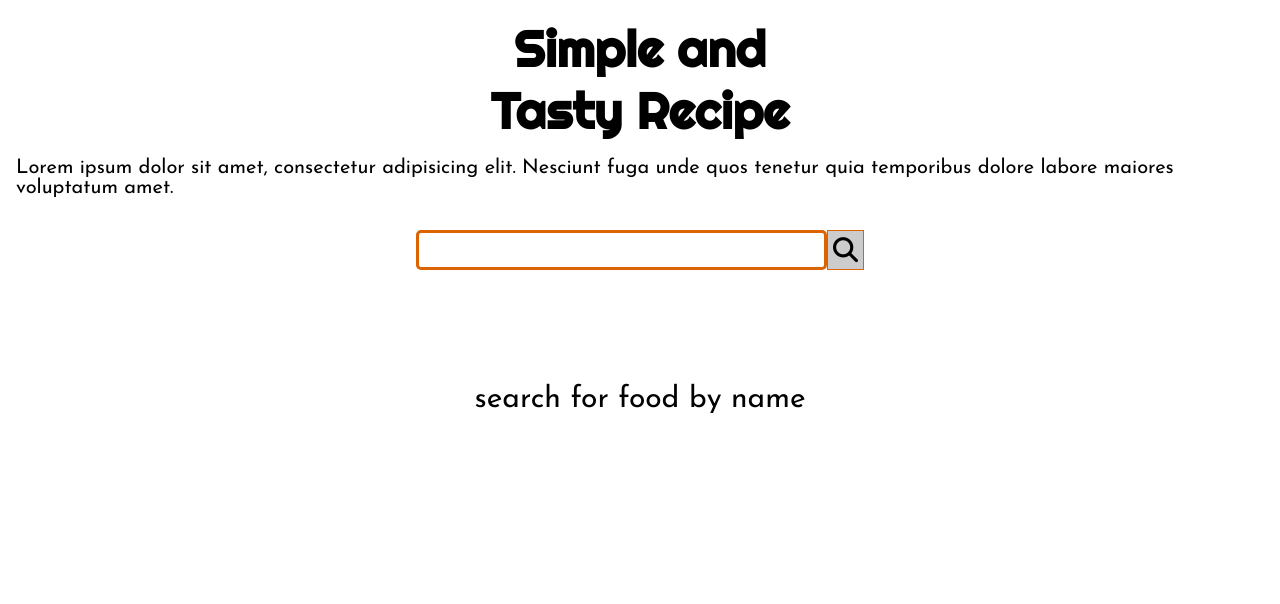
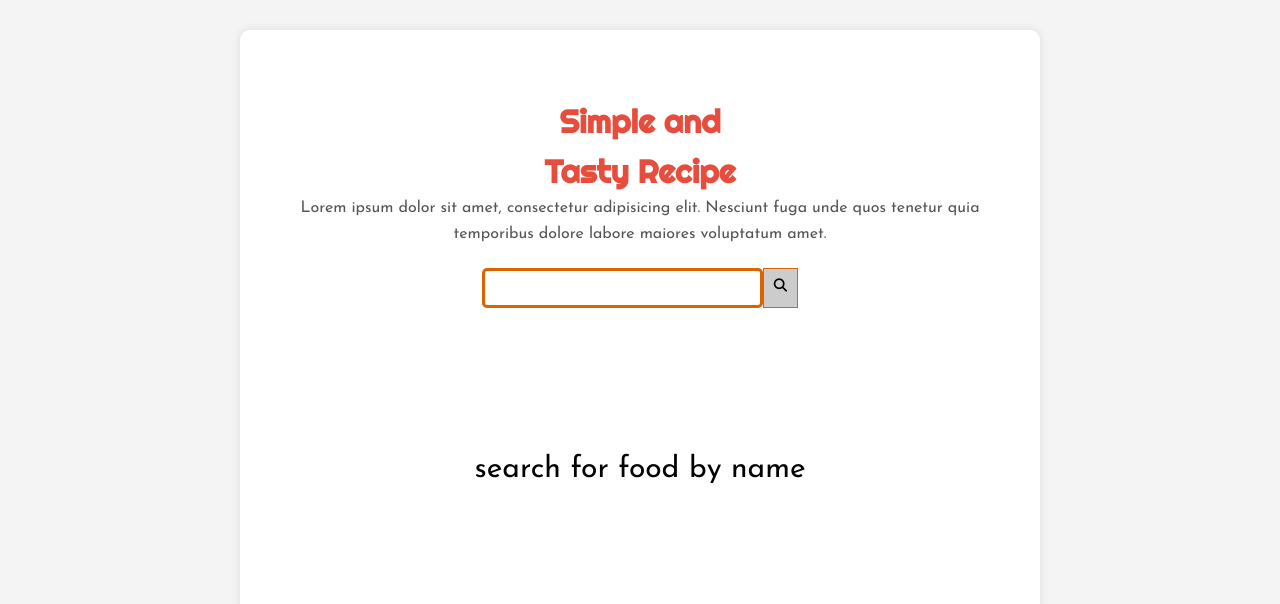
Before and after one commit to AndreeaDraghici/Food-Recipe-API, a plain HTML site: page index.html in a window 1280 px wide. Drawn offline with Linux system fonts and the light colour scheme.

Commit message:
chore: some changes on style

```diff
--- a/style.css
+++ b/style.css
@@ -17,17 +17,22 @@
     box-sizing: border-box;
 }
 
-body{
-    font-family: "Josefin Sans";
+body {
+    font-family: 'Josefin Sans', sans-serif;
+    margin: 0;
+    padding: 0;
+    box-sizing: border-box;
+    background-color: #f4f4f4;
 }
 
-.container{
-    width: 100vw;
-    min-width: 100%;
-    height: 100%;
-    display: flex;
-    flex-direction: column;
+.container {
+    max-width: 800px;
     margin: 0 auto;
+    padding: 20px;
+    background-color: #fff;
+    box-shadow: 0 0 10px rgba(0, 0, 0, 0.1);
+    border-radius: 10px;
+    margin-top: 30px;
 }
 
 .head{
@@ -41,24 +46,26 @@ body{
     flex-direction: column;
     justify-content: center;
     align-items: center;
+    text-align: center;
+    margin-bottom: 20px;
 }
 
 .head h1{
-    font-size: 50px ;
-    color: var(--black);
-    font-family: "Righteous";
+    font-family: 'Righteous', cursive;
+    color: #e74c3c;
+    margin: 5px 0;
 }
 
 
 .title-text{
-    color: var(--black);
-    margin: 1rem;
-    font-size: 20px;
+    font-size: 16px;
+    color: #555;
+    line-height: 1.6;
 }
 
 .form{
-    padding: 1rem;
-    width: 30rem;
+    margin-top: 20px;
+    text-align: center;
 }
 
 .form form{
@@ -84,9 +91,10 @@ body{
 }
 
 #search-icon{
-    font-size: 25px;
-    padding: 5px;
-    margin: auto;
+    padding: 10px;
+    width: 70%;
+    border: none;
+    border-radius: 5px;
 }
 
 .meal-list{
@@ -112,12 +120,11 @@ body{
 }
 
 .meals{
-    display: grid;
-    grid-template-columns: repeat(auto-fit, minmax(19rem, 1fr));
-    margin: 1rem 0;
-    height: 100%;
-    /* background-color: rgba(0, 0, 0, .3) */
-    background-color: var(--black);
+    display: flex;
+    flex-wrap: wrap;
+    justify-content: center;
+    gap: 20px;
+    margin-top: 20px;
 }
 
 .meals .single-meal{
```
